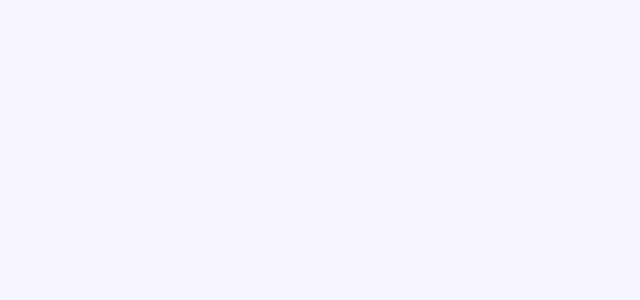
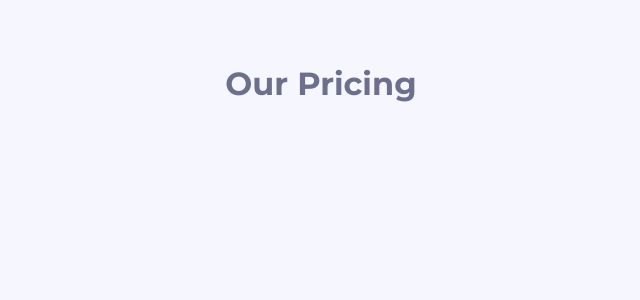
Before and after one commit to Siedemus/pricing-component, a React (Create React App) app: page / in a window 1280 px wide. Shown: the top 300 px of the page, without its empty margins (319-959 px from the left). Built offline with nearby package versions, Linux system fonts and the light colour scheme.

Commit message:
add Header component

```diff
--- a/src/App.js
+++ b/src/App.js
@@ -1,7 +1,10 @@
+import { Header } from "./Header";
 
 function App() {
   return (
-    <></>
+    <>
+      <Header />
+    </>
   );
 }
 
--- /dev/null
+++ b/src/Header/index.js
@@ -0,0 +1,7 @@
+import { StyledHeader } from "./styled";
+
+export const Header = () => (
+    <StyledHeader>
+        Our Pricing
+    </StyledHeader>
+);
--- /dev/null
+++ b/src/Header/styled.js
@@ -0,0 +1,8 @@
+import styled from "styled-components";
+
+export const StyledHeader = styled.h1`
+  color: ${({ theme }) => theme.colors.blue};
+  text-align: center;
+  margin: 60px 0 0 0;
+  font-size: ${({theme}) => theme.fonts.basicFS};
+`;
```
